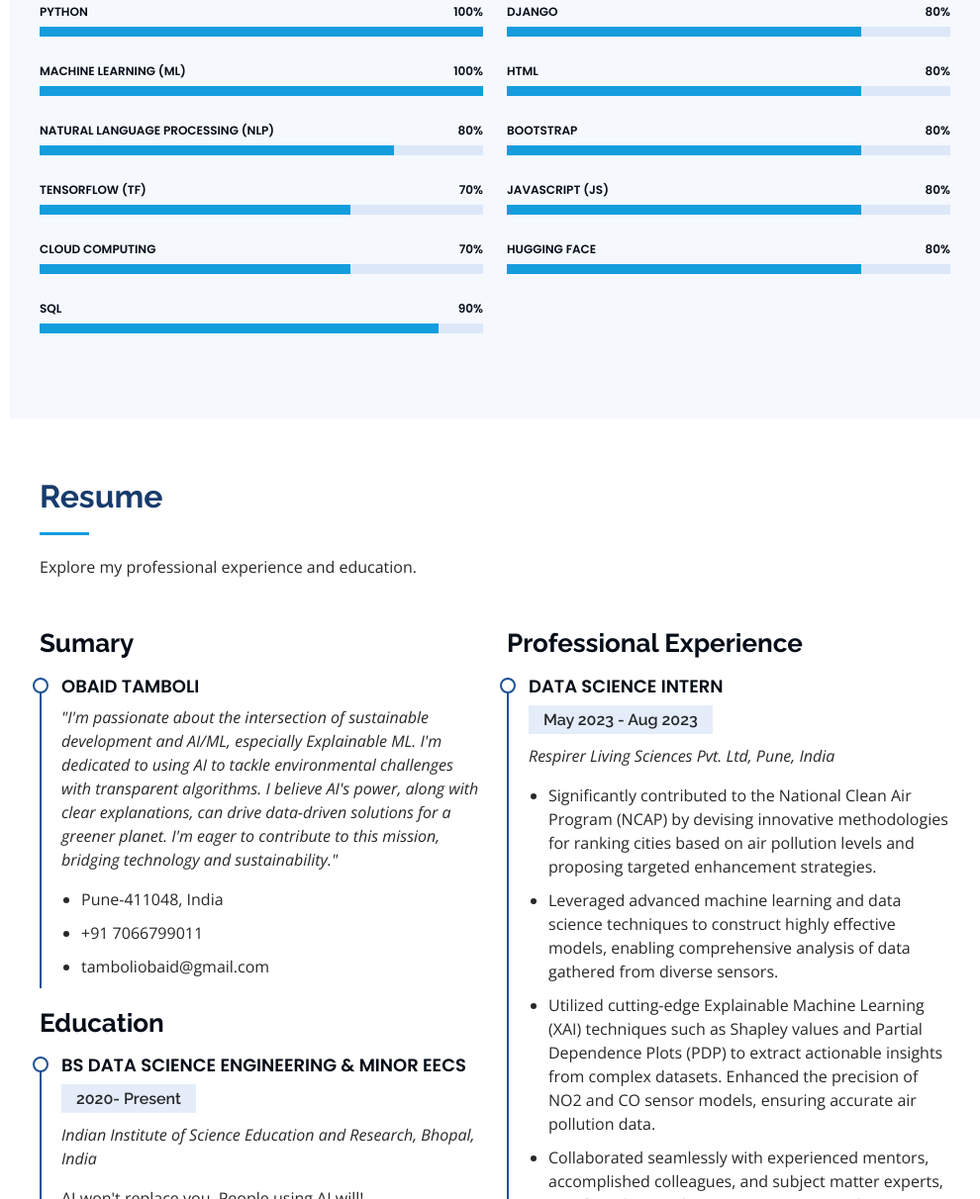
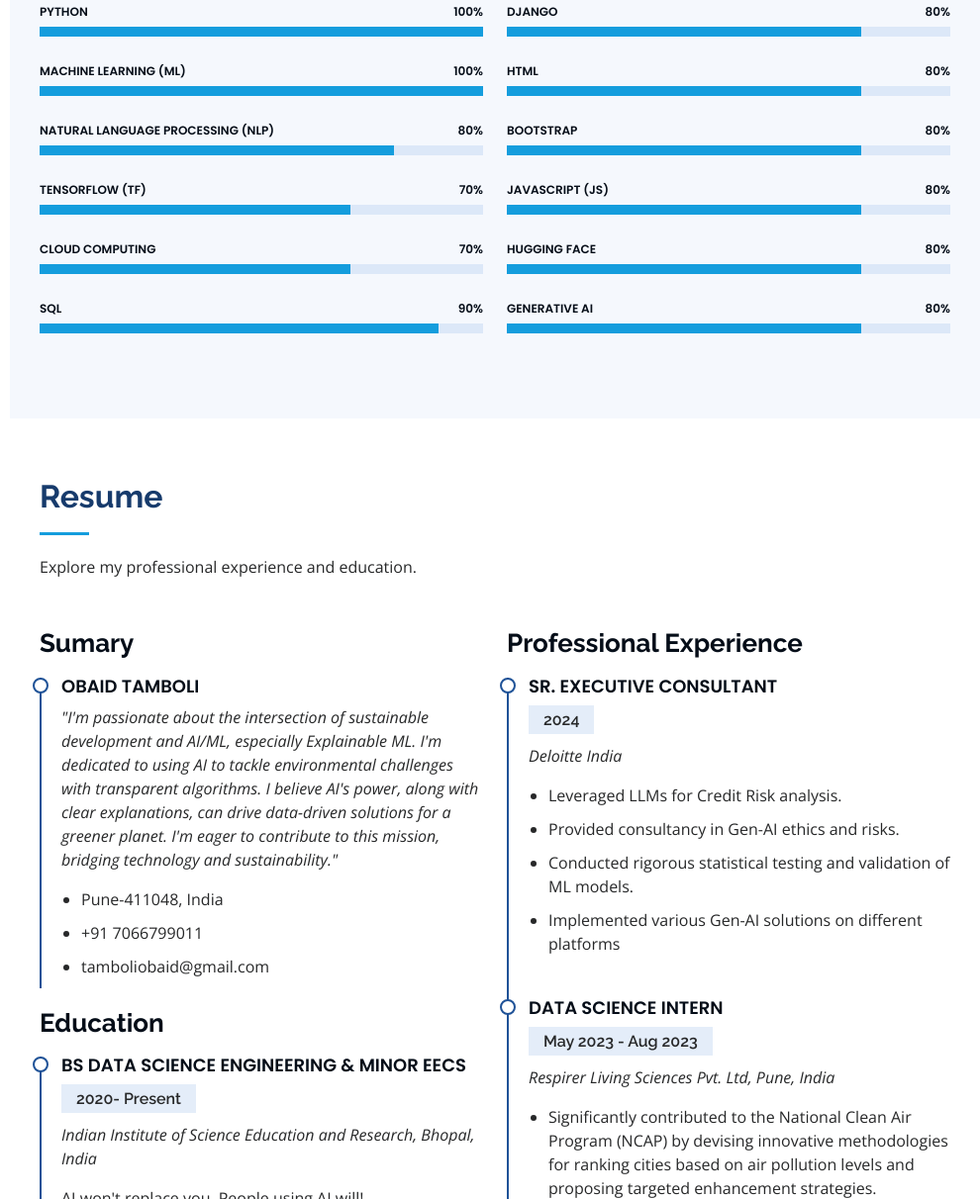
Before and after one commit to obaidtambo/obaidtambo.github.io, a plain HTML site: page index.html in a window 1280 px wide. Shown: the part 1641-2853 px from the top of the page at 99% size, without its empty margins (290-1280 px from the left). Drawn offline with nearby package versions, Linux system fonts and the light colour scheme.

Commit message:
Deloitte

```diff
--- a/index.html
+++ b/index.html
@@ -111,7 +111,7 @@
           </div>
           <div class="col-lg-6">
             <ul>
-              <li><i class="bi bi-chevron-right"></i> <strong>Age:</strong> <span>21</span></li>
+              <li><i class="bi bi-chevron-right"></i> <strong>Age:</strong> <span>22</span></li>
               <li><i class="bi bi-chevron-right"></i> <strong>Degree:</strong> <span>Bachelor's</span></li>
               <li><i class="bi bi-chevron-right"></i> <strong>Website:</strong> <span>obaidtambo.github.io</span></li>
               <li><i class="bi bi-chevron-right"></i> <strong>Freelance:</strong> <span>Available</span></li>
@@ -263,6 +263,13 @@
           </div>
         </div>
 
+        <div class="progress">
+          <span class="skill">Generative AI <i class="val">80%</i></span>
+          <div class="progress-bar-wrap">
+            <div class="progress-bar" role="progressbar" aria-valuenow="80" aria-valuemin="0" aria-valuemax="100"></div>
+          </div>
+        </div>
+
       </div>
 
     </div>
@@ -321,6 +328,24 @@
 
           <div class="col-lg-6" data-aos="fade-up" data-aos-delay="100">
             <h3 class="resume-title">Professional Experience</h3>
+
+            <!-- Deloitte-->
+            <div class="resume-item">
+              <h4>Sr. Executive Consultant</h4>
+              <h5>2024</h5>
+              <p><em>Deloitte India</em></p>
+              <ul>
+                <!-- <li>"Data is the new oil." – Clive Humby</li> -->
+
+                <li>Leveraged LLMs for Credit Risk analysis.</li>
+                <li>Provided consultancy in Gen-AI ethics and risks.</li>
+                <li>Conducted rigorous statistical testing and validation of ML models.</li>
+                <li>Implemented various Gen-AI solutions on different platforms</li>
+                <!-- <li>"The best way to predict the future is to create it." – Peter Drucker</li> -->
+            </ul>
+
+            </div>
+
 
             <!-- Data Science Intern -->
             <div class="resume-item">
```
